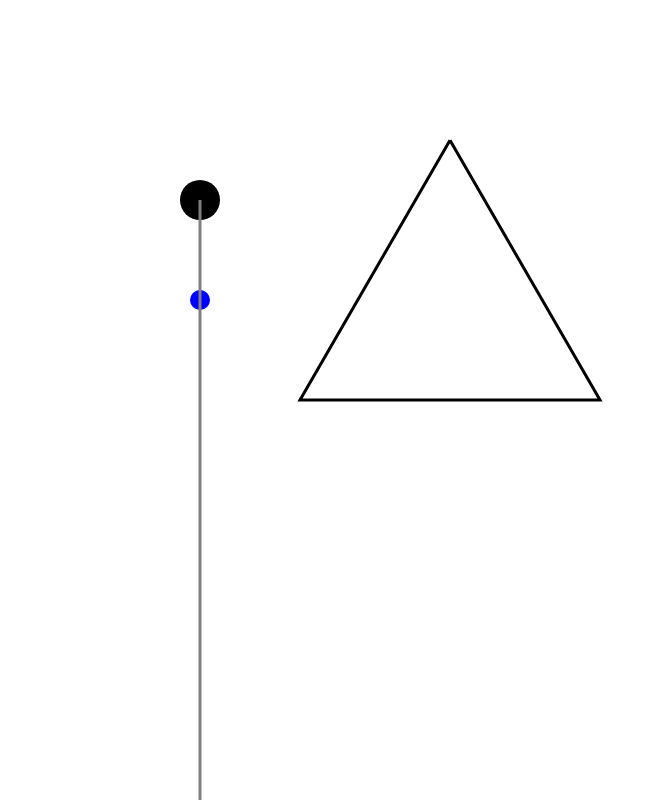
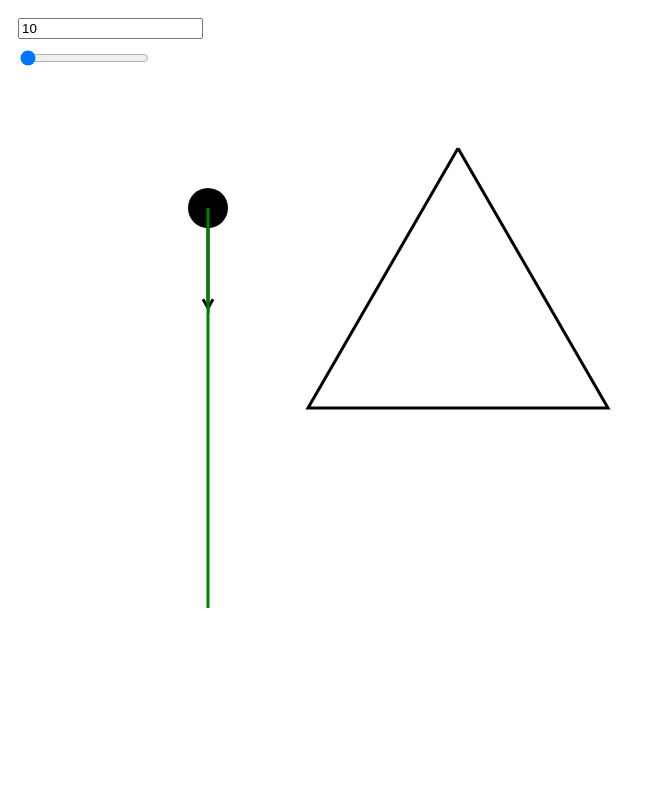
Before and after one commit to Reigues/stage_billiard, a plain HTML site: page index.html in a window 1280 px wide. Shown: the whole page, without its empty margins (0-656 px from the left). Drawn offline with Linux system fonts and the light colour scheme.

Commit message:
day 3 evening

```diff
--- a/index.html
+++ b/index.html
@@ -8,7 +8,11 @@
     <title>Document</title>
 </head>
 <body>
-    <canvas id="canvas" width="1200px" height="800px" style="position:absolute; top:0px; left:0px; z-index:1"></canvas>
+    <div style="position:relative;width:900px;height:600px;">
+        <canvas id="canvas" width="900" height="600"></canvas>
+        <input id="lineNumber_input" type="number" style="position:absolute; left:10px; top:10px; " value="10"/>
+        <input type="range" min="1" max="10" value="1" id="range_input" style="position:absolute; left:10px; top:40px; ">
+    </div>
 </body>
 <script src="script.js"></script>
 </html>
--- a/script.js
+++ b/script.js
@@ -1,3 +1,8 @@
+function behavior(point, direction, line) {
+    let lineAngle = Math.atan2(line.v.y-line.u.y,line.v.x-line.u.x)
+    return {point:point,direction:2*lineAngle-direction}
+}
+
 let context = canvas.getContext("2d")
 
 let figure=[{x:300,y:400},{x:600,y:400},{x:450,y:400-150*Math.sqrt(3)}]
@@ -12,9 +17,24 @@ let arrowEnd = {
     radius: 10
 }
 let points=new Array(10)
+let last_direction=arrowEnd.arg
 let offset = {
     top: canvas.offsetTop,
     left: canvas.offsetLeft
+}
+
+let line_colors=["green","red"]
+
+function canvas_arrow(context, fromx, fromy, tox, toy) {
+    var headlen = 10; // length of head in pixels
+    var dx = tox - fromx;
+    var dy = toy - fromy;
+    var angle = Math.atan2(dy, dx);
+    context.moveTo(fromx, fromy);
+    context.lineTo(tox, toy);
+    context.lineTo(tox - headlen * Math.cos(angle - Math.PI / 6), toy - headlen * Math.sin(angle - Math.PI / 6));
+    context.moveTo(tox, toy);
+    context.lineTo(tox - headlen * Math.cos(angle + Math.PI / 6), toy - headlen * Math.sin(angle + Math.PI / 6));
 }
 
 function draw(highlight_cursor=false, highlight_arrowEnd=false) {
@@ -35,61 +55,86 @@ function draw(highlight_cursor=false, highlight_arrowEnd=false) {
     context.fill();
     if (highlight_cursor) {
         context.lineWidth = 3;
-        context.strokeStyle = 'gray';
+        context.strokeStyle = 'blue';
         context.stroke();
     }
-    context.beginPath();
-    context.arc(cursor.x+arrowEnd.r*Math.cos(arrowEnd.arg),cursor.y+arrowEnd.r*Math.sin(arrowEnd.arg),arrowEnd.radius,0,2*Math.PI)
-    context.fillStyle="blue"
-    context.fill()
+    context.beginPath()
+    canvas_arrow(context,cursor.x,cursor.y,cursor.x+arrowEnd.r*Math.cos(arrowEnd.arg), cursor.y+arrowEnd.r*Math.sin(arrowEnd.arg))
+    context.strokeStyle="black"
+    context.stroke()
     if (highlight_arrowEnd) {
+        context.beginPath()
+        context.arc(cursor.x+arrowEnd.r*Math.cos(arrowEnd.arg), cursor.y+arrowEnd.r*Math.sin(arrowEnd.arg),arrowEnd.radius,0,2*Math.PI)
         context.lineWidth = 3;
-        context.strokeStyle = 'gray';
+        context.strokeStyle = 'blue';
         context.stroke();
     }
-    context.beginPath();
-    context.moveTo(cursor.x, cursor.y);
-    context.lineTo(cursor.x+1000*Math.cos(arrowEnd.arg), cursor.y+1000*Math.sin(arrowEnd.arg));
-    context.strokeStyle = 'gray';
-    context.stroke();
-    let newPoint = nextPoint(cursor,arrowEnd.arg)
+    /* let newPoint = nextPoint(cursor,arrowEnd.arg)
     if (newPoint!=null) {
         context.beginPath();
         context.moveTo(newPoint.x, newPoint.y);
         context.lineTo(newPoint.x+1000*Math.cos(newPoint.direction), newPoint.y+1000*Math.sin(newPoint.direction));
         context.strokeStyle = 'green';
         context.stroke();
+    } */
+    for (let i = 0; i < points.length-1&&points[i]!=null; i++) {
+        if (points[i+1]==null) {
+            context.beginPath();
+            context.moveTo(points[i].x, points[i].y);
+            context.lineTo(points[i].x+1000*Math.cos(last_direction), points[i].y+1000*Math.sin(last_direction));
+            context.strokeStyle = line_colors[i%2];
+            context.stroke();
+        } else {
+            context.beginPath();
+            context.moveTo(points[i].x, points[i].y);
+            context.lineTo(points[i+1].x, points[i+1].y);
+            context.strokeStyle = line_colors[i%2];
+            context.stroke();
+            context.beginPath();
+            context.arc(points[i+1].x, points[i+1].y, 5, 0, 2 * Math.PI, false);
+            context.fillStyle=line_colors[i%2]
+            context.fill();
+        }
     }
 }
 
 function nextPoint(point,direction) {
     let line = null
+    let temp_point={x:point.x+1000*Math.cos(direction),y:point.y+1000*Math.sin(direction)}
     for (let i = 0; i < figure.length; i++) {
         if (i==figure.length-1) {
             ip1=0
         }else{
             ip1=i+1
         }
-        if(doIntersect({u:figure[i],v:figure[ip1]}, {u:point,v:{x:point.x+1000*Math.cos(direction),y:point.y+1000*Math.sin(direction)}})){
+        if(doIntersect({u:figure[i],v:figure[ip1]}, {u:{x:point.x+Math.cos(direction),y:point.y+Math.sin(direction)},v:{x:temp_point.x+Math.cos(direction),y:temp_point.y+Math.sin(direction)}})){
             line={u:figure[i],v:figure[ip1]}
+            let result = line_intersect(line, {u:point,v:{x:point.x+Math.cos(direction),y:point.y+Math.sin(direction)}})
+            temp_point = {x:result.x,y:result.y}
         }
     }
     /* a1=Math.tan(direction)
     b1=point.y-a1* */
-    let newPoint = null
+    let newPointDirection = null
     if (line!=null) {
-        let result = line_intersect(line, {u:point,v:{x:point.x+Math.cos(direction),y:point.y+Math.sin(direction)}})
-        newPoint = {x:result.x,y:result.y}
-        let lineAngle = Math.atan2(line.v.y-line.u.y,line.v.x-line.u.x)
-        newPoint.direction=2*lineAngle - direction
+        newPointDirection = behavior(temp_point,direction,line)
     }
-    return newPoint
+    return newPointDirection
 }
 
 function createPoints(){
-
+    last_direction=arrowEnd.arg
+    points=new Array(parseInt(lineNumber_input.value)+1)
+    points[0]=cursor
+    let result=null
+    for (let i = 0; i < points.length-1 && points[i]!=null; i++) {
+        result = nextPoint(points[i],last_direction)
+        points[i+1]=result!=null ? result.point : null
+        last_direction=result!=null ? result.direction : last_direction
+    }
 }
 
+createPoints()
 draw()
 
 let inCursor = false;
@@ -106,9 +151,11 @@ canvas.onmousemove = function (e) {
     if (posInCursor != null) {
         cursor.x = e.clientX - posInCursor.x - offset.left
         cursor.y = e.clientY - posInCursor.y - offset.top
+        createPoints()
     }
     if (posInArrowEnd != null) {
         arrowEnd.arg = posInArrowEnd.arg + Math.atan2((e.clientY - cursor.y - offset.top),(e.clientX - cursor.x - offset.left))
+        createPoints()
     }
     draw(inCursor, inArrowEnd)
 }
@@ -130,3 +177,7 @@ canvas.onmouseleave = function () {
     posInArrowEnd = null
     draw()
 }
+lineNumber_input.onchange=function(e){
+    createPoints()
+    draw()
+}
```
